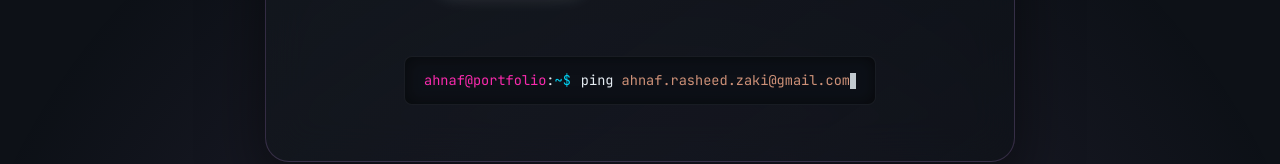
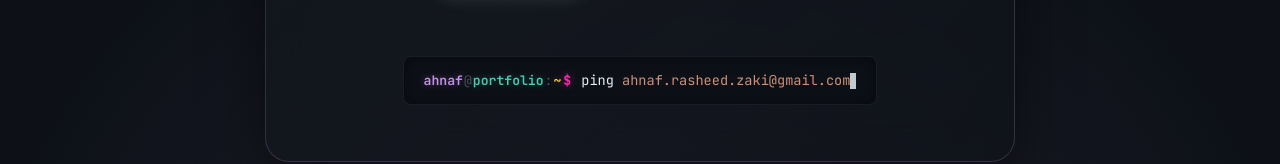
Before and after one commit to ah-nd-naf/Portfolio_Ahnaf, a React (Vite) app: page / in a window 1280 px wide. Shown: the part 6301-6465 px from the top of the page. Built offline with nearby package versions, Linux system fonts and the light colour scheme; the HTML template or start-up script is replaced by a standard one.

Commit message:
cmd look update

```diff
--- a/src/components/CommandPalette.jsx
+++ b/src/components/CommandPalette.jsx
@@ -299,7 +299,25 @@ const CommandPalette = ({ isOpen, setIsOpen }) => {
     setCommandHistory((prev) => [...prev, cmd]);
     setHistoryIndex(-1);
 
-    const newHistory = [...terminalHistory, { type: 'user', text: `$ ${cmd}` }];
+    const newHistory = [
+      ...terminalHistory,
+      {
+        type: 'user',
+        render: (
+          <div className="cmd-term-user-entry">
+            <span className="cmd-term-prompt-inline">
+              <span className="cmd-prompt-user">ahnaf</span>
+              <span className="cmd-prompt-at">@</span>
+              <span className="cmd-prompt-host">portfolio</span>
+              <span className="cmd-prompt-sep">:</span>
+              <span className="cmd-prompt-path">~</span>
+              <span className="cmd-prompt-char">$</span>
+            </span>
+            <span className="cmd-term-user-text">{cmd}</span>
+          </div>
+        )
+      }
+    ];
     const lowerCmd = cmd.toLowerCase();
 
     if (lowerCmd === 'help') {
@@ -529,7 +547,11 @@ const CommandPalette = ({ isOpen, setIsOpen }) => {
               `}</pre>
             </div>
             <div className="cmd-neofetch-info">
-              <div className="neofetch-title">ahnaf@portfolio-os</div>
+              <div className="neofetch-title">
+                <span className="cmd-prompt-user">ahnaf</span>
+                <span className="cmd-prompt-at">@</span>
+                <span className="cmd-prompt-host">portfolio-os</span>
+              </div>
               <div className="neofetch-line">---------------------</div>
               <div className="neofetch-row"><span className="neofetch-key">OS:</span> CyberPortfolio v3.2 x86_64</div>
               <div className="neofetch-row"><span className="neofetch-key">Host:</span> Ahnaf's Brain Engine</div>
@@ -730,9 +752,13 @@ const CommandPalette = ({ isOpen, setIsOpen }) => {
                 </div>
                 <div className="cmd-header-title">
                   <FiTerminal className="cmd-header-icon" />
-                  <span className="cmd-user-path">ahnaf@portfolio</span>
-                  <span className="cmd-header-sep">:</span>
-                  <span className="cmd-header-cwd">~</span>
+                  <span className="cmd-term-prompt-header">
+                    <span className="cmd-prompt-user">ahnaf</span>
+                    <span className="cmd-prompt-at">@</span>
+                    <span className="cmd-prompt-host">portfolio</span>
+                    <span className="cmd-prompt-sep">:</span>
+                    <span className="cmd-prompt-path">~</span>
+                  </span>
                   <span className="cmd-ping-badge">
                     <span className="live-dot-pulse-sm"></span> 12ms
                   </span>
@@ -928,7 +954,14 @@ const CommandPalette = ({ isOpen, setIsOpen }) => {
                 </div>
 
                 <form onSubmit={handleTerminalSubmit} className="cmd-terminal-form">
-                  <span className="cmd-term-prompt">ahnaf@portfolio:~$</span>
+                  <span className="cmd-term-prompt">
+                    <span className="cmd-prompt-user">ahnaf</span>
+                    <span className="cmd-prompt-at">@</span>
+                    <span className="cmd-prompt-host">portfolio</span>
+                    <span className="cmd-prompt-sep">:</span>
+                    <span className="cmd-prompt-path">~</span>
+                    <span className="cmd-prompt-char">$</span>
+                  </span>
                   <input
                     ref={terminalInputRef}
                     type="text"
--- a/src/components/Contact.jsx
+++ b/src/components/Contact.jsx
@@ -144,7 +144,14 @@ const Contact = () => {
           boxShadow: 'inset 0 0 15px rgba(0,0,0,0.5)',
           maxWidth: '100%'
         }}>
-          <span style={{ color: 'var(--syn-pink)' }}>ahnaf@portfolio<span style={{ color: 'var(--text-main)' }}>:</span><span style={{ color: 'var(--syn-cyan)' }}>~$</span></span>
+          <span className="cmd-term-prompt-inline">
+            <span className="cmd-prompt-user">ahnaf</span>
+            <span className="cmd-prompt-at">@</span>
+            <span className="cmd-prompt-host">portfolio</span>
+            <span className="cmd-prompt-sep">:</span>
+            <span className="cmd-prompt-path">~</span>
+            <span className="cmd-prompt-char">$</span>
+          </span>
           <span style={{ color: 'var(--text-main)', marginLeft: '10px' }}>ping <span style={{ color: 'var(--syn-string)' }}>ahnaf.rasheed.zaki@gmail.com</span></span>
           <motion.span
             animate={{ opacity: [1, 0, 1] }}
--- a/src/index.css
+++ b/src/index.css
@@ -1781,10 +1781,56 @@ section {
   font-size: 0.78rem;
   color: var(--text-dim);
   letter-spacing: 0.3px;
+  font-family: var(--font-mono);
+}
+
+.cmd-term-prompt-header {
+  display: inline-flex;
+  align-items: center;
+  font-family: var(--font-mono);
+  font-size: 0.78rem;
+  letter-spacing: 0.3px;
+}
+
+.cmd-prompt-user {
+  color: var(--syn-purple);
+  font-weight: 600;
+  text-shadow: 0 0 8px rgba(199, 146, 234, 0.35);
+}
+
+.cmd-prompt-at {
+  color: var(--text-dim);
+  margin: 0 1px;
+  font-weight: 400;
+}
+
+.cmd-prompt-host {
+  color: var(--syn-green);
+  font-weight: 600;
+  text-shadow: 0 0 8px rgba(78, 201, 176, 0.3);
+}
+
+.cmd-prompt-sep {
+  color: var(--text-dim);
+  margin: 0 1px;
+  font-weight: 400;
+}
+
+.cmd-prompt-path {
+  color: var(--syn-yellow);
+  font-weight: 600;
+  text-shadow: 0 0 8px rgba(248, 197, 85, 0.3);
+}
+
+.cmd-prompt-char {
+  color: var(--syn-pink);
+  font-weight: 700;
+  margin-left: 2px;
+  text-shadow: 0 0 8px rgba(249, 42, 173, 0.4);
 }
 
 .cmd-user-path {
-  color: var(--syn-cyan);
+  color: var(--syn-purple);
   font-weight: 600;
 }
 
@@ -1793,7 +1839,7 @@ section {
 }
 
 .cmd-header-cwd {
-  color: var(--syn-green);
+  color: var(--syn-yellow);
   font-weight: 600;
 }
 
@@ -2278,10 +2324,35 @@ section {
 }
 
 .cmd-term-prompt {
-  color: var(--syn-cyan);
+  display: inline-flex;
+  align-items: center;
+  font-family: var(--font-mono);
   font-size: 0.82rem;
+  flex-shrink: 0;
+  user-select: none;
+}
+
+.cmd-term-user-entry {
+  display: flex;
+  align-items: center;
+  gap: 0.55rem;
+  font-family: var(--font-mono);
+  font-size: 0.82rem;
+  line-height: 1.5;
+}
+
+.cmd-term-prompt-inline {
+  display: inline-flex;
+  align-items: center;
+  font-family: var(--font-mono);
+  font-size: 0.82rem;
+  user-select: none;
+  flex-shrink: 0;
+}
+
+.cmd-term-user-text {
+  color: var(--text-main);
   font-weight: 600;
-  flex-shrink: 0;
 }
 
 .cmd-term-input {
```
